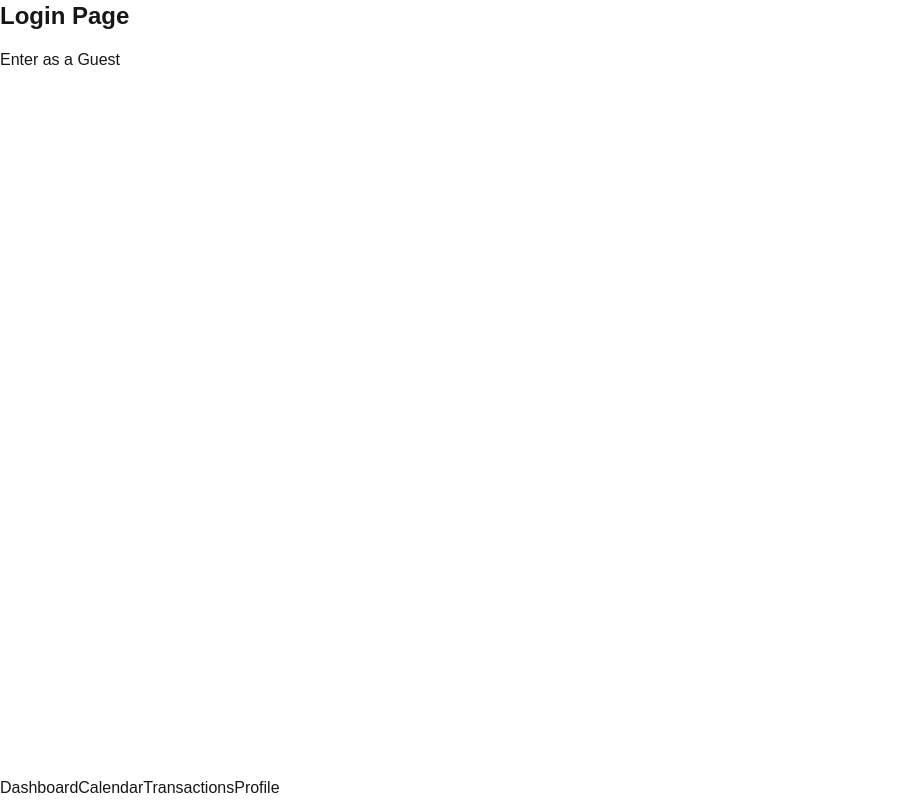
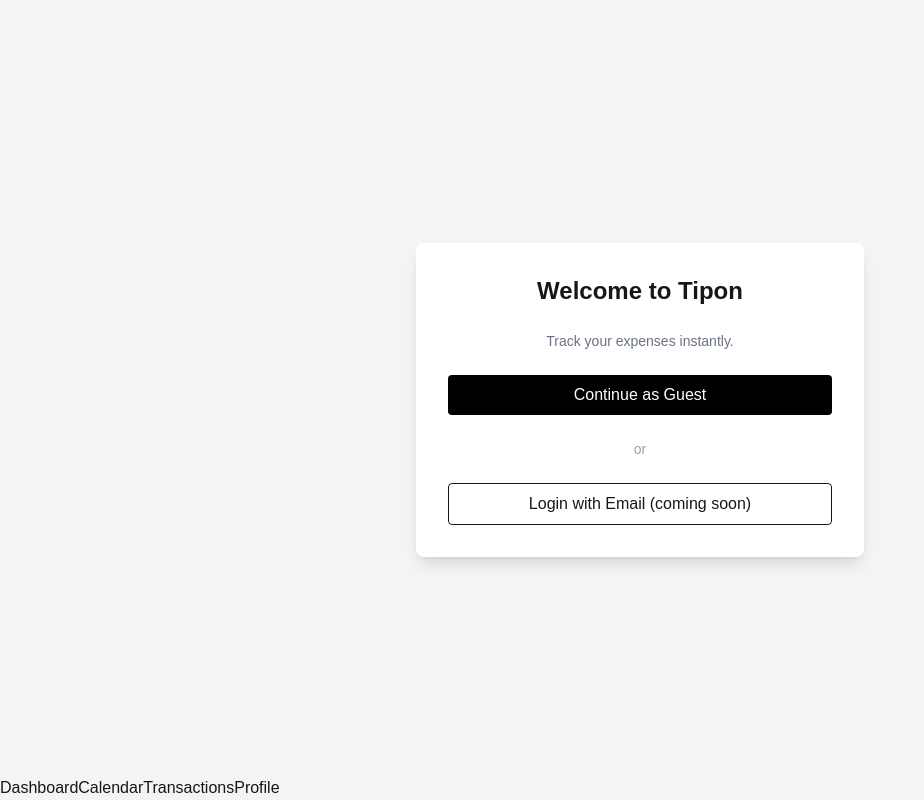
Before and after one commit to mejiajp/tipon, a Next.js app in the folder frontend/: page /login in a window 1280 px wide. Shown: the whole page, without its empty margins (0-924 px from the left). Built offline with nearby package versions, Linux system fonts and the light colour scheme; no server answers.

Commit message:
login page and log redirect for authentication start

```diff
--- a/frontend/app/(pages)/login/page.tsx
+++ b/frontend/app/(pages)/login/page.tsx
@@ -1,10 +1,54 @@
-import React from "react";
+"use client";
 
-export default function page() {
+import { useRouter } from "next/navigation";
+import { useAuth } from "@/context/AuthProvider";
+import { useEffect } from "react";
+
+export default function LoginPage() {
+  const { token, loading } = useAuth();
+  const router = useRouter();
+
+  useEffect(() => {
+    if (!loading && token) {
+      router.push("/dashboard");
+    }
+  }, [token, loading, router]);
+
+  if (loading) {
+    return (
+      <div className="flex items-center justify-center min-h-screen">
+        <p>Loading...</p>
+      </div>
+    );
+  }
+
   return (
-    <div>
-      <h1 className="text-2xl font-bold mb-4">Login Page</h1>
-      <button>Enter as a Guest</button>
+    <div className="flex items-center justify-center min-h-screen bg-gray-100">
+      <div className="bg-white shadow-lg rounded-lg p-8 w-full max-w-md">
+        <h1 className="text-2xl font-bold mb-6 text-center">
+          Welcome to Tipon
+        </h1>
+
+        <p className="text-sm text-gray-500 text-center mb-6">
+          Track your expenses instantly.
+        </p>
+
+        <button
+          className="w-full bg-black text-white py-2 rounded hover:opacity-80 transition"
+          onClick={() => window.location.reload()}
+        >
+          Continue as Guest
+        </button>
+
+        <div className="my-6 text-center text-gray-400 text-sm">or</div>
+
+        <button
+          className="w-full border py-2 rounded hover:bg-gray-50 transition"
+          disabled
+        >
+          Login with Email (coming soon)
+        </button>
+      </div>
     </div>
   );
 }
--- a/frontend/app/layout.tsx
+++ b/frontend/app/layout.tsx
@@ -2,7 +2,7 @@
 import { Geist, Geist_Mono } from "next/font/google";
 import "./globals.css";
 import Navigation from "@/components/Navigation";
-import { AuthProvider } from "./providers/AuthProvider";
+import { AuthProvider } from "@/context/AuthProvider";
 
 const geistSans = Geist({
   variable: "--font-geist-sans",
--- a/frontend/app/page.tsx
+++ b/frontend/app/page.tsx
@@ -1,11 +1,5 @@
 import { redirect } from "next/navigation";
 
 export default async function Home() {
-  const token = localStorage.get("token");
-
-  if (token) {
-    redirect("/dashboard");
-  }
-
   redirect("/login");
 }
--- a/frontend/app/providers/AuthProvider.tsx
+++ b/frontend/context/AuthProvider.tsx
@@ -1,3 +1,5 @@
+"use client";
+
 import { guestLogin } from "@/lib/api/users";
 import { clearAuth, getDeviceId, getToken, setToken } from "@/lib/auth/key";
 import {
```
